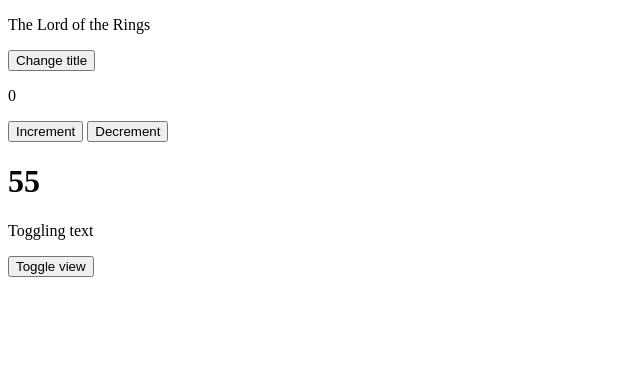
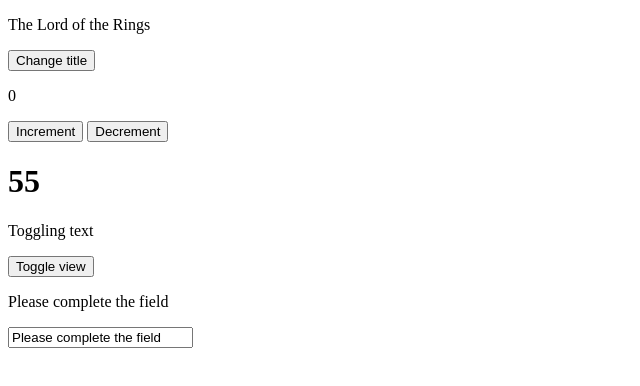
Before and after one commit to froucoux/AlpineForBeginners, a plain HTML site: page index.html in a window 1280 px wide. Shown: the whole page, without its empty margins (0-640 px from the left). Drawn offline with nearby package versions, Linux system fonts and the light colour scheme.

Commit message:
Two ways binding input

```diff
--- a/index.html
+++ b/index.html
@@ -36,6 +36,11 @@
         <button x-on:click="show = !show">Toggle view</button>
     </div>
 
+    <div x-data=" { title: 'Please complete the field' } ">
+        <p x-text="title"></p>
+        <input type="text" x-model="title"/>
+    </div>
+
     <script src="https://cdn.jsdelivr.net/gh/alpinejs/alpine@v2.8.0/dist/alpine.min.js" defer></script>
 </body>
 </html>
```
